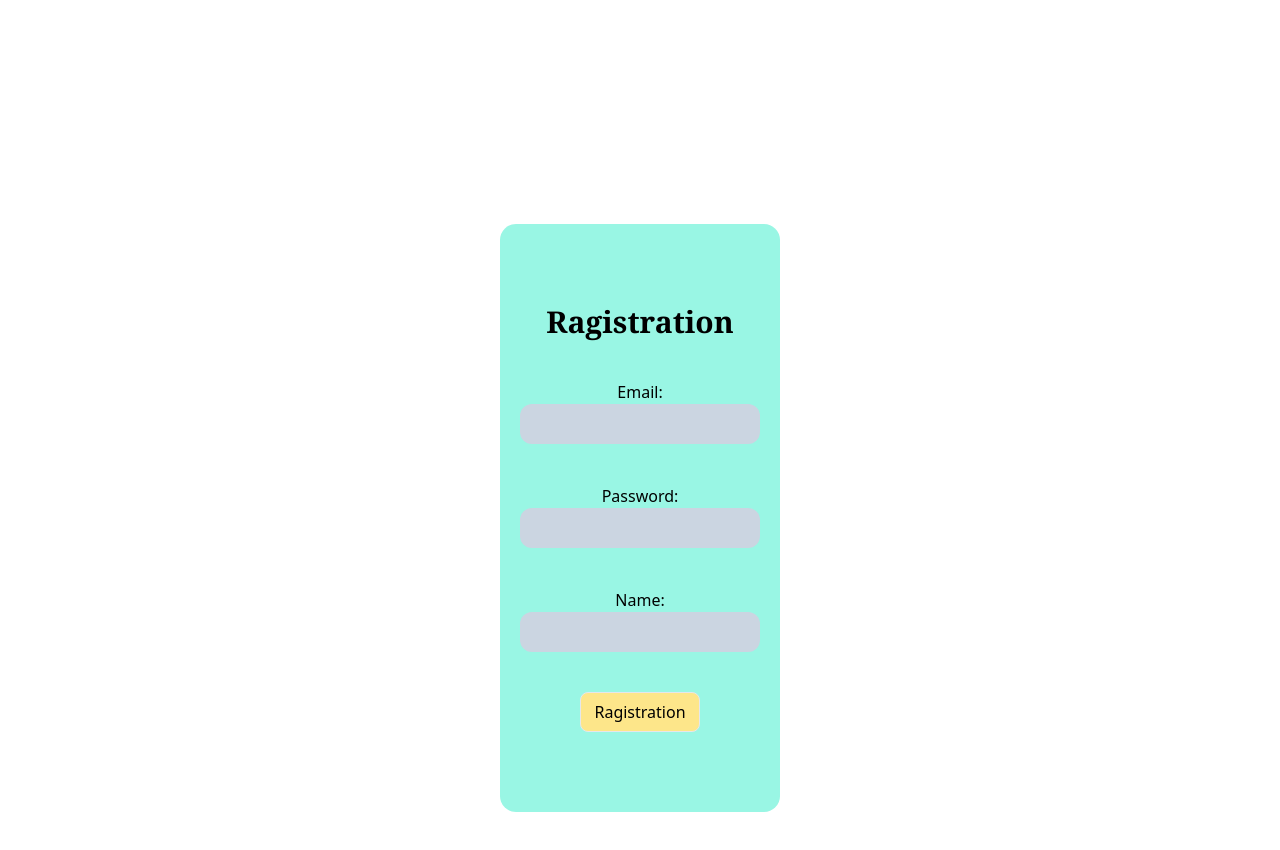
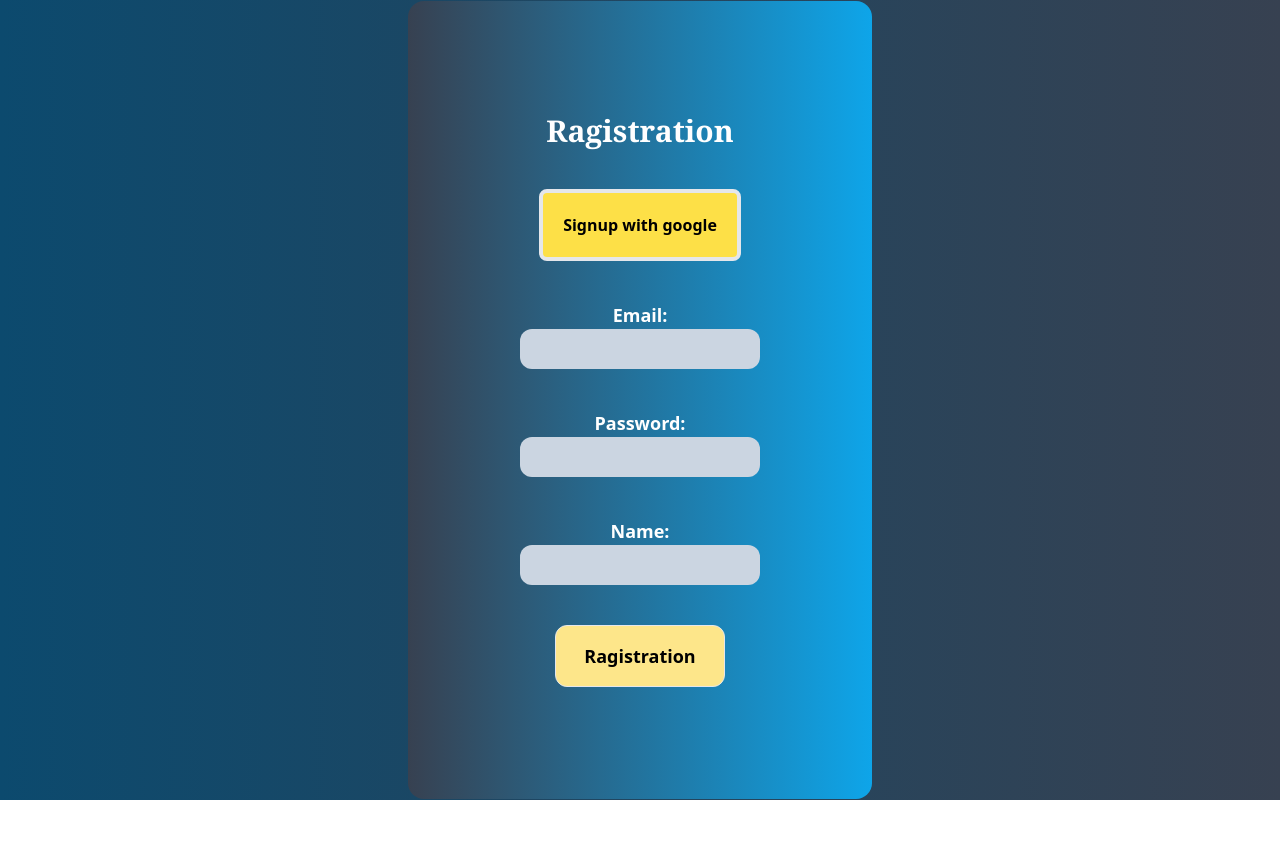
Before and after one commit to mahadihasandev/firebaseexam, a React (Vite) app: page / in a window 1280 px wide. Shown: the top 850 px of the page. After the commit the page ends 800 px from the top, so only its background shows below. Built offline with nearby package versions, Linux system fonts and the light colour scheme.

Commit message:
more fixss

```diff
--- /dev/null
+++ b/src/App.css
@@ -0,0 +1,3 @@
+*{
+    background: black;
+}
--- a/src/Home.jsx
+++ b/src/Home.jsx
@@ -21,11 +21,12 @@ onValue(starCountRef, (snapshot) => {
 },[])
 
   return (
-    <div className='mt-20 text-center '>
-      <h1 className="font-serif font-extrabold text-3xl pb-10">Home</h1>
+
+    <div className='flex flex-col justify-center items-center bg-gradient-to-l from-gray-700 to-sky-900 h-[100vh]'>
+      <h1 className="font-serif font-extrabold text-3xl pb-10 text-white">Home</h1>
       {
         userData.map((item)=>(
-            <div className='bg-sky-200 mt-5 flex w-1/4 justify-between items-center m-auto p-8 rounded-2xl'>
+        <div className='bg-gradient-to-r from-gray-700 to-sky-500 mt-5 flex w-1/4 justify-between items-center m-5 p-8 rounded-2xl'>
        <div>
         <h3 className='font-semibold'>{item.username}</h3>
         <h2 className='font-semibold'>{item.email}</h2>
--- a/src/Login.jsx
+++ b/src/Login.jsx
@@ -22,11 +22,7 @@ setPassword(e.target.value)
  let handlelogin=()=>{
     signInWithEmailAndPassword(auth, email, password)
   .then((user) => {
-
-              navigate("/home");
-
-
-
+    navigate("/home");
   })
   .catch((error) => {
     const errorCode = error.code;
@@ -35,12 +31,11 @@ setPassword(e.target.value)
  }
 
   let handleGoogleAuth=()=>{
-
 const auth = getAuth();
 signInWithPopup(auth, provider)
   .then((user) => {
 
-              navigate("/Home");
+         navigate("/Home");
         const db = getDatabase();
         set(ref(db, "userslist/" + user.user.uid), {
           username: user.user.displayName,
@@ -56,21 +51,22 @@ signInWithPopup(auth, provider)
 
   }
   return (
-
-    <div className='flex text-center rounded-2xl bg-teal-200 flex-col justify-center m-[500px] py-20 items-center gap-10 border-5 mt-56'>
-      <h1 className="font-serif font-extrabold text-3xl">Login</h1>
+    <div className='flex justify-center items-center bg-gradient-to-l from-gray-700 to-sky-900 h-[100vh] pt-0'>
+    <div className='flex p-28 text-center rounded-2xl bg-gradient-to-r from-gray-700 to-sky-500 flex-col items-center gap-10 border-5'>
+      <h1 className="font-serif font-extrabold text-3xl text-white">Login</h1>
       <button className='border-4 p-5 rounded-lg bg-yellow-300 font-bold' onClick={handleGoogleAuth} >Login with google</button>
-       <div className='border-5'>
-      <label className='pr-5'><div>Login:</div>
+       <div className='border-5 flex flex-col gap-5'>
+      <label className='pr-5 text-white text-xl font-extrabold font-serif'><div>Login:</div>
         <input value={email} onChange={handleEmail} className="bg-slate-300 rounded-xl h-10 w-60" type="text" />
 
       </label >
-      <label className='pr-5'><div>Password:</div>
+      <label className='pr-5 text-white text-xl font-extrabold font-serif'><div>Password:</div>
         <input value={password} onChange={handlePassword} className="bg-slate-300 rounded-xl h-10 w-60" type="text" />
       </label>
     <div>
-       <button  className="border mt-10 h-10 w-[120px] rounded-lg bg-amber-200"  onClick={handlelogin}>login</button>
+       <button  className="border font-semibold text-lg mt-10 h-10 w-[120px] rounded-lg bg-amber-200"  onClick={handlelogin}>Login</button>
 </div>
+    </div>
     </div>
     </div>
   )
--- a/src/Ragistration.jsx
+++ b/src/Ragistration.jsx
@@ -1,6 +1,7 @@
 import { useState } from "react";
-import { getAuth, createUserWithEmailAndPassword } from "firebase/auth";
+import { getAuth, createUserWithEmailAndPassword, signInWithPopup, GoogleAuthProvider } from "firebase/auth";
 import { useNavigate } from "react-router-dom";
+import { getDatabase, ref, set } from "firebase/database";
 
 
 function Ragistration() {
@@ -9,13 +10,33 @@ const [password,setPassword]=useState('')
 const [name,setNmae]=useState('')
 
 console.log(password);
-
+const provider = new GoogleAuthProvider();
 const auth = getAuth();
 let navigate=useNavigate()
 let handlemil=(e)=>{
   setEmail(e.target.value);
 
 }
+let handleGoogleAuth=()=>{
+const auth = getAuth();
+signInWithPopup(auth, provider)
+  .then((user) => {
+
+         navigate("/Home");
+        const db = getDatabase();
+        set(ref(db, "userslist/" + user.user.uid), {
+          username: user.user.displayName,
+          email: user.user.email,
+          photo: user.user.photoURL,
+        })
+
+  }).catch((error) => {
+
+    const errorCode = error.code;
+
+  });
+
+  }
 
 let handlpassword=(e)=>{
   setPassword(e.target.value);
@@ -34,10 +55,7 @@ createUserWithEmailAndPassword(auth, email, password)
     setPassword('')
     setNmae('')
 
-              navigate("/login");
-
-
-
+        navigate("/login");
         const db = getDatabase();
         set(ref(db, "userslist/" + user.user.uid), {
           username: user.user.displayName,
@@ -57,22 +75,25 @@ createUserWithEmailAndPassword(auth, email, password)
 }
 
   return (
-    <div className='flex text-center rounded-2xl bg-teal-200 flex-col justify-center m-[500px] py-20 items-center gap-10 border-5 mt-56'>
+    <div className='flex justify-center items-center bg-gradient-to-l from-gray-700 to-sky-900 h-[100vh] pt-0'>
+    <div className='flex p-28 text-center rounded-2xl bg-gradient-to-r from-gray-700 to-sky-500 flex-col items-center gap-10 border-5'>
 
-      <h1 className="font-serif font-extrabold text-3xl">Ragistration</h1>
-      <label className="" ><div>Email:</div>
+      <h1 className="font-serif font-extrabold text-3xl text-white">Ragistration</h1>
+      <button className='border-4 p-5 rounded-lg bg-yellow-300 font-bold' onClick={handleGoogleAuth} >Signup with google</button>
+      <label  ><div className="text-white font-semibold text-lg font-sans">Email:</div>
         <input value={email} onChange={handlemil} className="bg-slate-300 rounded-xl h-10 w-60" type="text" />
 
       </label>
-      <label ><div>Password:</div>
+      <label ><div className="text-white font-semibold text-lg font-sans">Password:</div>
         <input value={password} onChange={handlpassword} className="bg-slate-300 rounded-xl h-10 w-60" type="text" />
       </label>
 
-       <label  ><div>Name:</div>
+       <label  ><div className="text-white font-semibold text-lg font-sans">Name:</div>
         <input value={name} onChange={handlname} className="bg-slate-300 rounded-xl h-10 w-60" type="text" />
        </label>
-       <button className="border h-10 w-[120px] rounded-lg bg-amber-200" onClick={hndaleReg}>Ragistration</button>
+       <button className="border px-7 py-4 rounded-xl bg-amber-200 font-sans font-semibold text-lg" onClick={hndaleReg}>Ragistration</button>
 
+    </div>
     </div>
   )
 }
```
